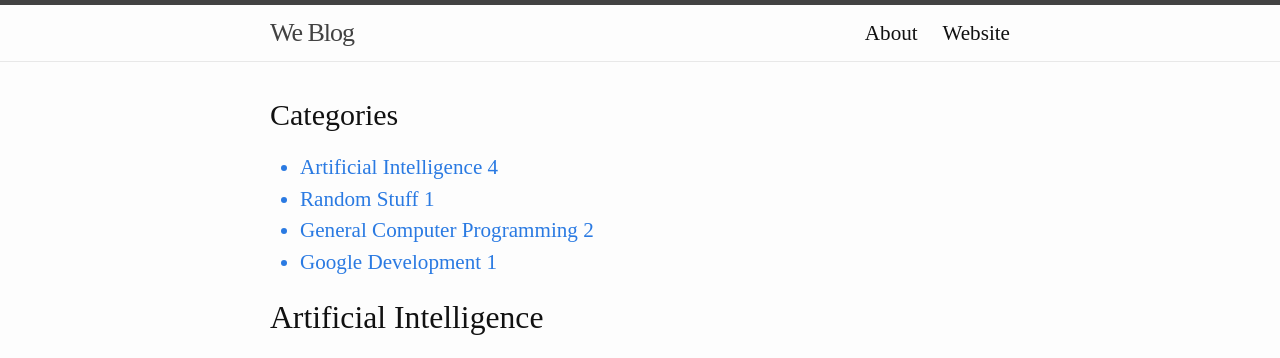
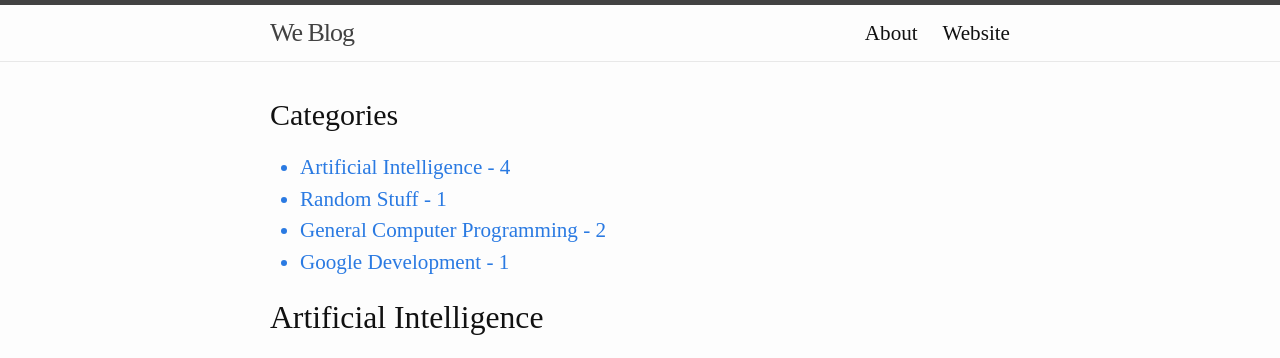
Before and after one commit to The-Ofek-Foundation/blog, a Jekyll site: the page built from index.html, in a window 1280 px wide. Shown: the top 358 px of the page. Built offline with Jekyll 4.4.1, drawn with Linux system fonts in a browser that asks for light colours; comment, search, counter and statistics services are not loaded.

```diff
--- a/index.html
+++ b/index.html
@@ -9,20 +9,25 @@
 
   <ul class="tag-box inline">
   {% assign tags_list = site.categories %}
-    {% if tags_list.first[0] == null %}
     {% for tag in tags_list %}
-        <a href="#{{ tag }}"><li class="title-case unhyphenate">{{ tag }} <span>- {{ site.tags[tag].size }}</span></li></a>
+      <a href="#{{ tag[0] }}"><li>
+        {% for category in site.data.categories %}
+          {% if tag[0] == category.slug %}
+            {{ category.name }}
+          {% endif %}
         {% endfor %}
-    {% else %}
-      {% for tag in tags_list %}
-        <a href="#{{ tag[0] }}"><li class="title-case unhyphenate">{{ tag[0] }} <span>- {{ tag[1].size }}</span></li></a>
+        <span>- {{ tag[1].size }}</span>
+      </li></a>
     {% endfor %}
-    {% endif %}
   {% assign tags_list = nil %}
   </ul>
 
   {% for tag in site.categories %}
-    <h2 class="title-case unhyphenate" id="{{ tag[0] }}">{{ tag[0] }}</h2>
+    {% for category in site.data.categories %}
+      {% if tag[0] == category.slug %}
+        <h2 id="{{ category.name }}">{{ category.name }}</h2>
+      {% endif %}
+    {% endfor %}
     <ul class="post-list">
       {% assign pages_list = tag[1] %}
       {% for post in pages_list %}
```
Also changed, not shown: _data/categories.yml (added, +8 -0 lines), _posts/2015-12-18-minimax-improvements.md (+1 -1 lines). Lines whose indentation alone changed are shown as unchanged.
